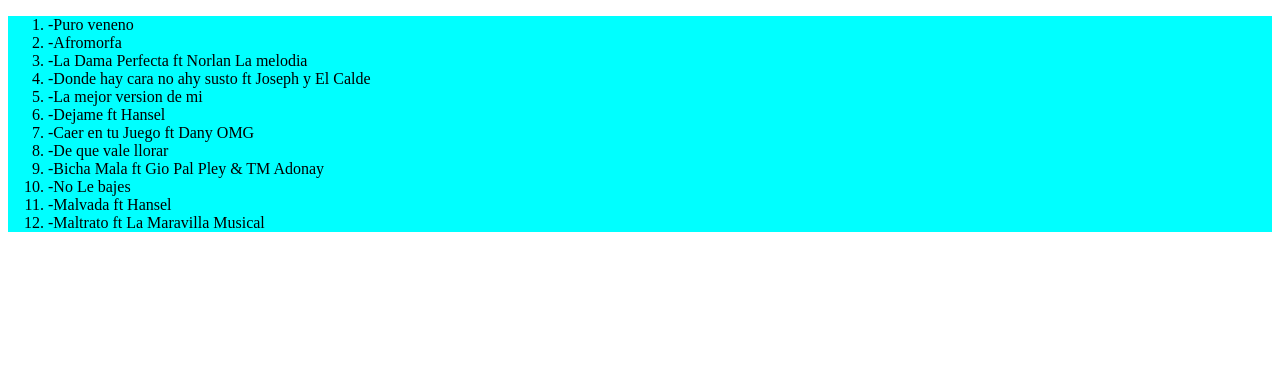
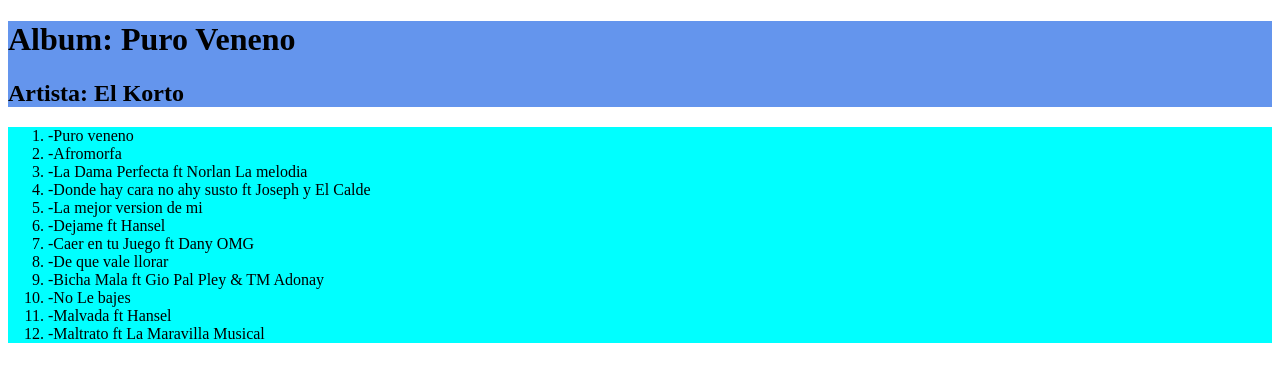
Before and after one commit to yandysTech/purovenenoalbum, a plain HTML site: page index.html in a window 1280 px wide. Drawn offline with Linux system fonts and the light colour scheme.

Commit message:
se agrego el titulo y el nombre del artista

```diff
--- a/index.html
+++ b/index.html
@@ -8,6 +8,11 @@
     <link href='style.css' rel='stylesheet'>
 </head>
 <body>
+    <div>
+        <h1>Album: Puro Veneno</h1>
+        <h2>Artista: El Korto</h2>
+    </div>
+
     <p>
         <ol>
             <li>-Puro veneno</li>
--- a/style.css
+++ b/style.css
@@ -4,3 +4,9 @@ background-color: aqua;
 li{
     text-align: left;
 }
+div{
+    width: 25;
+    height: 200;
+    background-color: cornflowerblue;
+
+}
```
